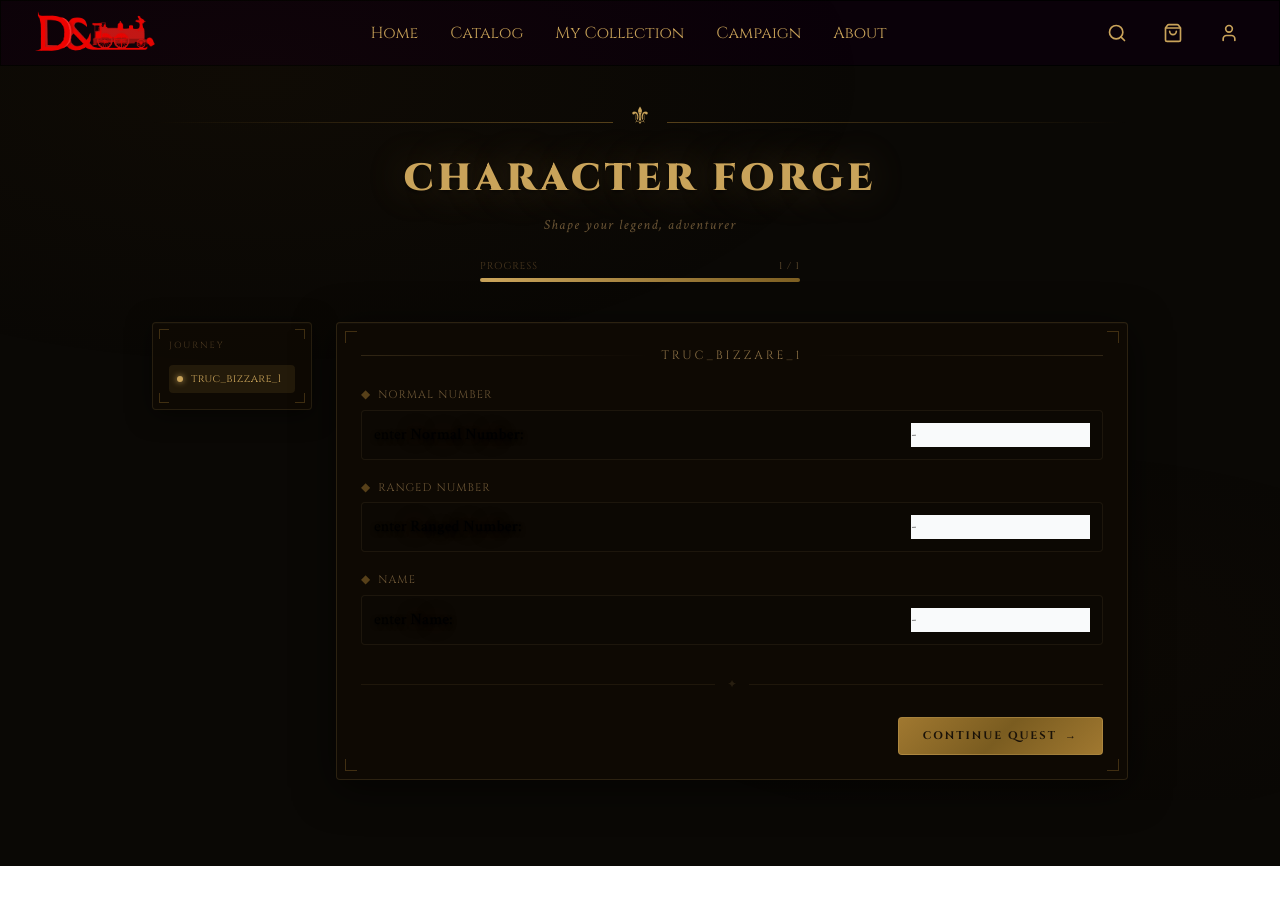
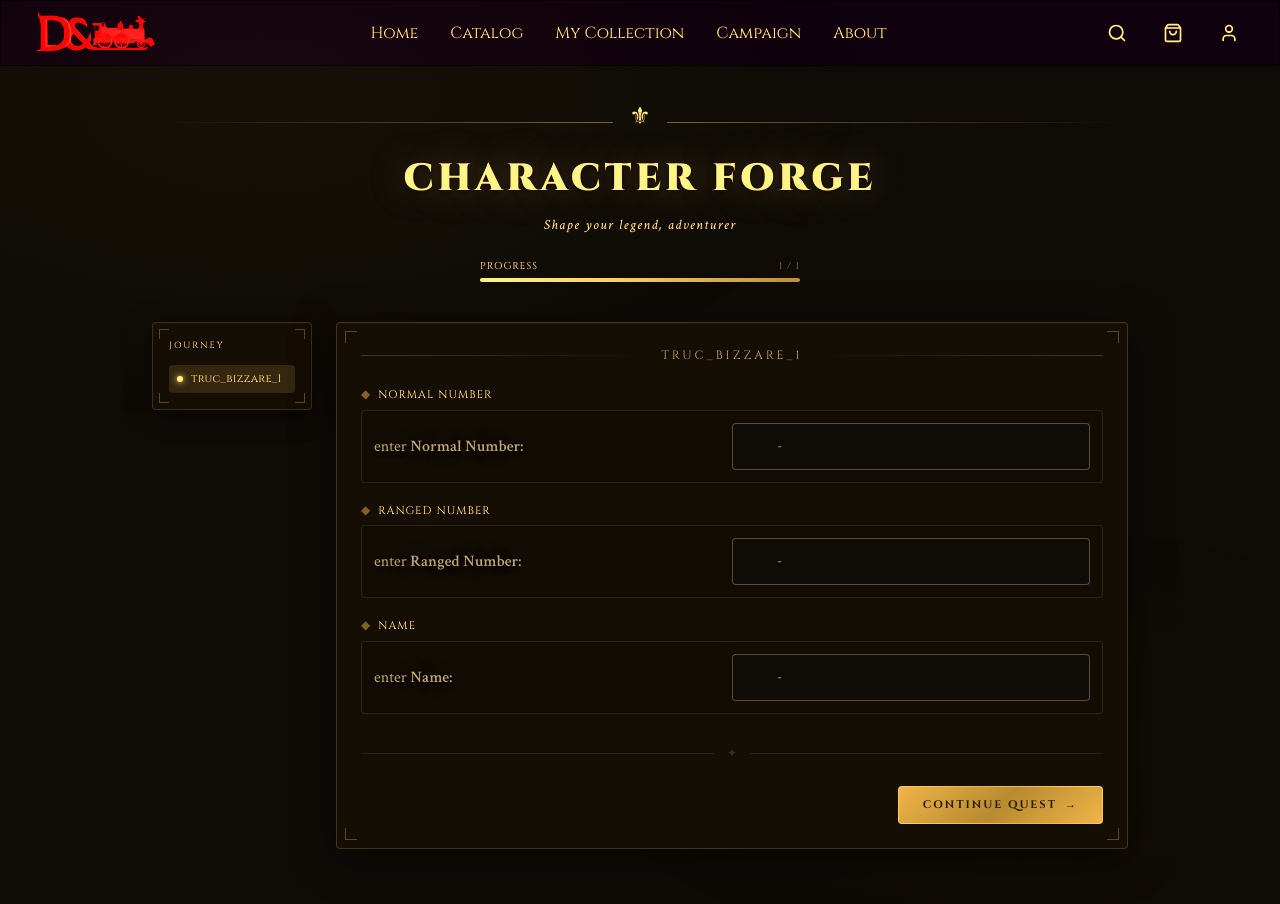
Before and after one commit to D-Gine/Frontend, a Next.js app: page /ruleset/1/create/character in a window 1280 px wide. Shown: the top 904 px of the page. Before the commit the page ends 866 px from the top, so only its background shows below. Built offline with nearby package versions, Linux system fonts and the light colour scheme.

Commit message:
feat(refactor): style for the main page and more visible text

```diff
--- a/app/characters/[id]/CharacterViewer.tsx
+++ b/app/characters/[id]/CharacterViewer.tsx
@@ -149,7 +149,7 @@ export default function CharacterViewer({
             >
               {character.name}
             </h1>
-            <p className="font-crimson text-sm italic tracking-widest text-[#6b5535]">
+            <p className="font-crimson text-sm italic tracking-widest text-[#c9a35a]">
               Acknowledge the power of {character.name}
             </p>
           </div>
@@ -166,7 +166,7 @@ export default function CharacterViewer({
                 <div className="absolute bottom-1.5 left-1.5 h-2.5 w-2.5 border-b border-l border-[rgba(160,120,48,0.35)]" />
                 <div className="absolute bottom-1.5 right-1.5 h-2.5 w-2.5 border-b border-r border-[rgba(160,120,48,0.35)]" />
 
-                <p className="font-cinzel mb-3 text-[9px] uppercase tracking-[2px] text-[#4a3820]">
+                <p className="font-cinzel mb-3 text-[9px] uppercase tracking-[2px] text-[#c9a35a]">
                   Codex
                 </p>
 
@@ -253,7 +253,7 @@ export default function CharacterViewer({
                                 <span className="text-[rgba(160,120,48,0.4)] text-xs">
                                   ✦
                                 </span>
-                                <span className="font-cinzel text-[10px] uppercase tracking-widest text-[#6b5535]">
+                                <span className="font-cinzel text-[10px] uppercase tracking-widest text-[#c9a35a]">
                                   {keyname}
                                 </span>
                               </div>
--- a/app/layout.tsx
+++ b/app/layout.tsx
@@ -14,8 +14,8 @@ const geistMono = Geist_Mono({
 });
 
 export const metadata: Metadata = {
-  title: "Create Next App",
-  description: "Generated by create next app",
+  title: "D&Gine",
+  description: "Generated by Tom",
 };
 
 export default function RootLayout({
@@ -26,7 +26,7 @@ export default function RootLayout({
   return (
     <html lang="en">
       <body
-        className={`${geistSans.variable} ${geistMono.variable} antialiased`}
+        className={`${geistSans.variable} ${geistMono.variable} antialiased brightness-150`}
       >
         <NavbarDGine />
         {children}
--- a/app/page.tsx
+++ b/app/page.tsx
@@ -3,16 +3,27 @@ import { Button } from "@material-tailwind/react";
 
 export default function Home() {
   return (
-    <div style={{}} className="bg-red-800 text-gray-900">
+    <>
+      <style>
+        {`
+    @import url('https://fonts.googleapis.com/css2?family=Cinzel:wght@400;600;700;900&family=Crimson+Text:ital,wght@0,400;0,600;1,400&display=swap');
+    .font-cinzel  { font-family: 'Cinzel', serif; }
+    .font-crimson { font-family: 'Crimson Text', Georgia, serif; }
+    `}
+      </style>
+      <div
+        style={{}}
+        className=" font-cinzel relative min-h-[94.5vh]  bg-[#0a0805] overflow-y-hidden text-[#c9a35a]"
+      >
         {/* HERO */}
         <section className="relative h-[90vh] flex items-center justify-center text-center px-6">
           <div className="absolute inset-0 bg-linear-to-b from-brandDark/90 to-brandRed/90 z-0" />
 
-        <div className="flex flex-col gap-5 items-center z-10 text-white max-w-2/3">
-          <h1 className="text-4xl md:text-8xl font-bold mb-6 text-white">
+          <div className="flex flex-col gap-5 items-center z-10 max-w-2/3">
+            <h1 className="text-4xl md:text-8xl font-bold mb-6">
               Jouer à des jeux de rôle en ligne gratuitement
             </h1>
-          <p className="text-lg md:text-5xl mb-8 text-white">
+            <p className="text-lg md:text-5xl mb-8">
               Lance les dés. Invoque les dragons. Écris ta légende.
             </p>
             <Button
@@ -36,27 +47,31 @@ export default function Home() {
           </h2>
 
           <div className="flex flex-wrap justify-center gap-10">
-          <div className="bg-white w-72 p-8 rounded-2xl shadow-xl hover:-translate-y-2 transition">
+            <div className="bg-red-950 w-72 p-8 rounded-2xl shadow-xl hover:-translate-y-2 transition">
               <h3 className="text-xl font-semibold mb-4">
                 Lancers de dés en temps réel
               </h3>
               <p>Animations dynamiques et résultats instantanés.</p>
             </div>
 
-          <div className="bg-white w-72 p-8 rounded-2xl shadow-xl hover:-translate-y-2 transition">
-            <h3 className="text-xl font-semibold mb-4">Cartes interactives</h3>
+            <div className="bg-red-950 w-72 p-8 rounded-2xl shadow-xl hover:-translate-y-2 transition">
+              <h3 className="text-xl font-semibold mb-4">
+                Cartes interactives
+              </h3>
               <p>Fog of war, tokens et gestion fluide des combats.</p>
             </div>
 
-          <div className="bg-white w-72 p-8 rounded-2xl shadow-xl hover:-translate-y-2 transition">
-            <h3 className="text-xl font-semibold mb-4">Parties instantanées</h3>
+            <div className="bg-red-950 w-72 p-8 rounded-2xl shadow-xl hover:-translate-y-2 transition">
+              <h3 className="text-xl font-semibold mb-4">
+                Parties instantanées
+              </h3>
               <p>Rejoins ou crée une table en quelques secondes.</p>
             </div>
           </div>
         </section>
 
         {/* HOW */}
-      <section className="py-20 px-6 bg-orange-100 text-center">
+        <section className="py-20 px-6 bg-red-950 text-center">
           <h2 className="text-3xl font-bold text-brandDark mb-10">
             Comment commencer
           </h2>
@@ -79,5 +94,6 @@ export default function Home() {
           </button>
         </section>
       </div>
+    </>
   );
 }
--- a/app/ruleset/[id]/create/character/page.tsx
+++ b/app/ruleset/[id]/create/character/page.tsx
@@ -159,7 +159,7 @@ export default function CharacterCreation({
       `}</style>
 
       {/* Page wrapper */}
-      <div className="font-crimson relative min-h-screen overflow-hidden bg-[#0a0805]">
+      <div className="font-crimson relative min-h-screen overflow-hidden bg-[#0a0805] filter">
         {/* Ambient glows */}
         <div
           className="pointer-events-none fixed inset-0 z-0"
@@ -195,14 +195,14 @@ export default function CharacterCreation({
             >
               Character Forge
             </h1>
-            <p className="font-crimson text-sm italic tracking-widest text-[#6b5535]">
+            <p className="font-crimson text-sm italic tracking-widest text-[#c9a35a]">
               Shape your legend, adventurer
             </p>
 
             {/* Progress bar */}
             <div className="mx-auto mt-6 max-w-xs">
               <div className="mb-1 flex justify-between">
-                <span className="font-cinzel text-[10px] tracking-widest text-[#4a3820]">
+                <span className="font-cinzel text-[10px] tracking-widest text-[#c9a35a]">
                   PROGRESS
                 </span>
                 <span className="font-cinzel text-[10px] tracking-widest text-[#6b5535]">
@@ -234,7 +234,7 @@ export default function CharacterCreation({
               <div className="absolute bottom-1.5 left-1.5 h-2.5 w-2.5 border-b border-l border-[rgba(160,120,48,0.35)]" />
               <div className="absolute bottom-1.5 right-1.5 h-2.5 w-2.5 border-b border-r border-[rgba(160,120,48,0.35)]" />
 
-              <p className="font-cinzel mb-3 text-[9px] uppercase tracking-[2px] text-[#4a3820]">
+              <p className="font-cinzel mb-3 text-[9px] uppercase tracking-[2px] text-[#c9a35a]">
                 Journey
               </p>
 
@@ -300,7 +300,7 @@ export default function CharacterCreation({
                         <span className="text-[rgba(160,120,48,0.5)] text-xs">
                           ◆
                         </span>
-                        <span className="font-cinzel text-[11px] uppercase tracking-widest text-[#6b5535]">
+                        <span className="font-cinzel text-[11px] uppercase tracking-widest text-[#c9a35a]">
                           {v.name}
                         </span>
                       </div>
--- a/components/TypedSetters/IntSetter.tsx
+++ b/components/TypedSetters/IntSetter.tsx
@@ -31,15 +31,36 @@ export default function IntSetter({
   }
 
   return (
-    <label className="flex flex-row justify-between text-black">
-      <p>
+    <label className="flex flex-row justify-between text-[rgba(250,220,150,0.5)]">
+      <p className="mt-3">
         enter <span className="font-bold">{type_interface.name}:</span>
       </p>
       <input
         type="number"
         value={display}
         placeholder="-"
-        className="border-black bg-gray-50 w-1/4"
+        style={{
+          width: "50%",
+          padding: "12px 16px 12px 44px",
+          background: "rgba(10,8,5,0.6)",
+          border: "1px solid rgba(139,115,85,0.4)",
+          borderRadius: "4px",
+          color: "#e8d5a3",
+          fontSize: "14px",
+          fontFamily: "'Crimson Text', Georgia, serif",
+          outline: "none",
+          transition: "all 0.3s",
+          boxSizing: "border-box",
+        }}
+        onFocus={(e) => {
+          e.target.style.borderColor = "rgba(201,163,90,0.8)";
+          e.target.style.boxShadow =
+            "0 0 20px rgba(201,163,90,0.15), inset 0 0 10px rgba(0,0,0,0.3)";
+        }}
+        onBlur={(e) => {
+          e.target.style.borderColor = "rgba(139,115,85,0.4)";
+          e.target.style.boxShadow = "none";
+        }}
         min={min}
         max={max}
         inputMode="numeric"
--- a/components/TypedSetters/StringInput.tsx
+++ b/components/TypedSetters/StringInput.tsx
@@ -6,14 +6,35 @@ export default function StringSetter({
   type_interface,
 }: TypedSetter) {
   return (
-    <label className="flex flex-row justify-between text-black">
-      <p>
+    <label className="flex flex-row justify-between text-[rgba(250,220,150,0.5)]">
+      <p className="mt-3">
         enter <span className="font-bold">{type_interface.name}:</span>
       </p>
       <input
         type="text"
         placeholder="-"
-        className="border-black bg-gray-50 w-1/4"
+        style={{
+          width: "50%",
+          padding: "12px 16px 12px 44px",
+          background: "rgba(10,8,5,0.6)",
+          border: "1px solid rgba(139,115,85,0.4)",
+          borderRadius: "4px",
+          color: "#e8d5a3",
+          fontSize: "14px",
+          fontFamily: "'Crimson Text', Georgia, serif",
+          outline: "none",
+          transition: "all 0.3s",
+          boxSizing: "border-box",
+        }}
+        onFocus={(e) => {
+          e.target.style.borderColor = "rgba(201,163,90,0.8)";
+          e.target.style.boxShadow =
+            "0 0 20px rgba(201,163,90,0.15), inset 0 0 10px rgba(0,0,0,0.3)";
+        }}
+        onBlur={(e) => {
+          e.target.style.borderColor = "rgba(139,115,85,0.4)";
+          e.target.style.boxShadow = "none";
+        }}
         maxLength={type_interface.metadata.max}
         onChange={(e) =>
           setter({ ...component, [type_interface.name]: e.target.value })
```
Lines whose indentation alone changed are shown as unchanged.
